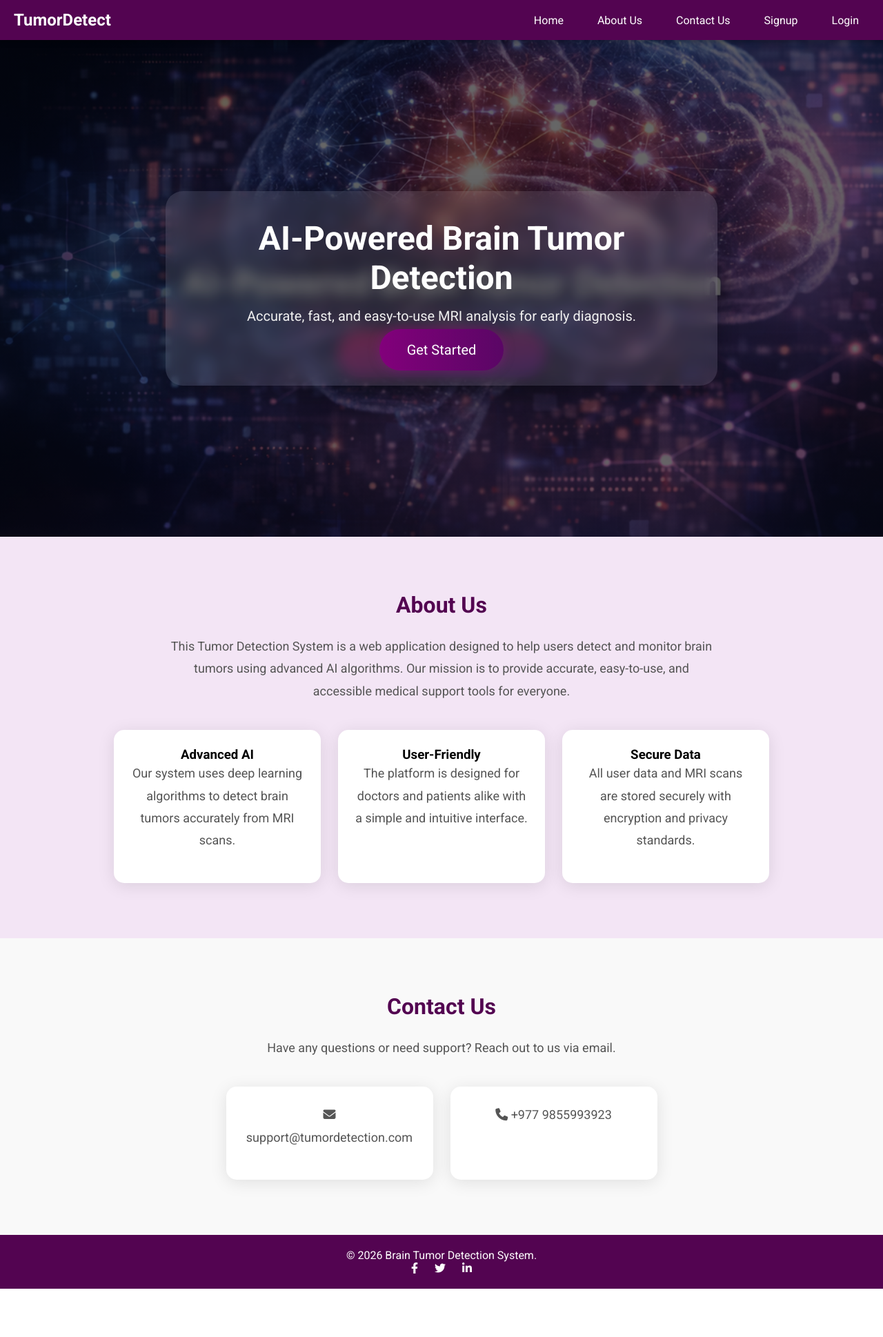
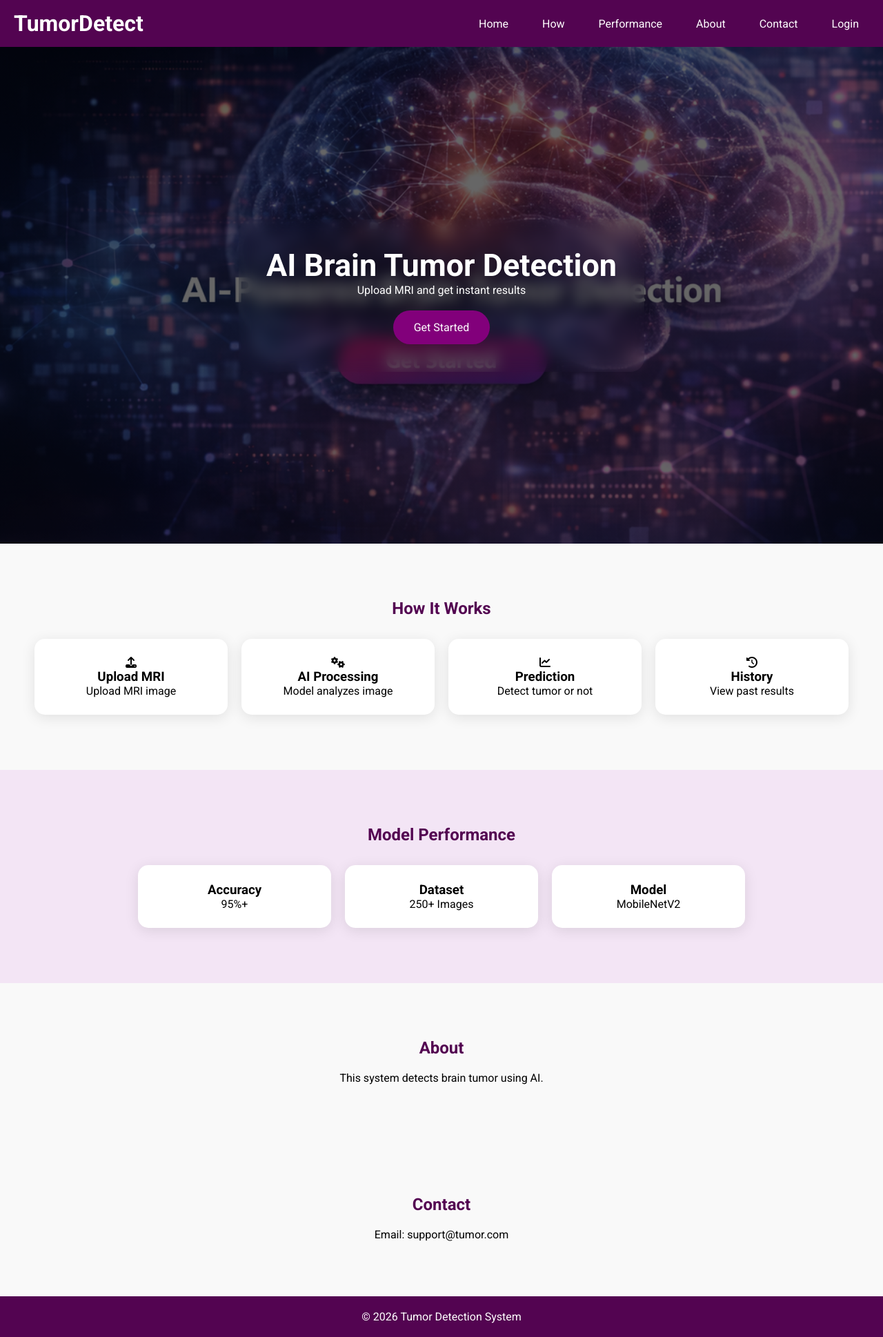
Before and after one commit to Khushbumandal2060/TumorDetect, a Flask app: page / in a window 1280 px wide. Shown: the whole page at 69% size. Before the commit the page ends 1868 px from the top, so only its background shows below. Run offline with Flask 3, Linux system fonts and the light colour scheme.

Commit message:
Refactor home.html layout and styles

```diff
--- a/backend/templates/home.html
+++ b/backend/templates/home.html
@@ -3,22 +3,25 @@
 
 <head>
     <title>Brain Tumor Detection Web Application</title>
+
+    <!-- Fonts & Icons -->
     <link rel="stylesheet" href="https://cdnjs.cloudflare.com/ajax/libs/font-awesome/6.4.0/css/all.min.css">
     <link href="https://fonts.googleapis.com/css2?family=Roboto:wght@400;700&display=swap" rel="stylesheet">
+
     <style>
-        /* Reset */
         * {
             margin: 0;
             padding: 0;
             box-sizing: border-box;
         }
 
+        html {
+            scroll-behavior: smooth;
+        }
+
         body {
             font-family: 'Roboto', Arial, sans-serif;
             background: #f9f9f9;
-            min-height: 100vh;
-            display: flex;
-            flex-direction: column;
         }
 
         a {
@@ -36,75 +39,50 @@
             position: sticky;
             top: 0;
             z-index: 1000;
-            box-shadow: 0 2px 8px rgba(0, 0, 0, 0.3);
         }
 
-        .navbar .brand h1 {
-            font-size: 24px;
-            font-weight: 700;
-        }
-
-        .navbar .nav-links a {
+        .nav-links a {
             color: white;
             margin-left: 15px;
             padding: 8px 15px;
             border-radius: 5px;
-            transition: all 0.3s;
+            transition: 0.3s;
         }
 
-        .navbar .nav-links a:hover {
+        .nav-links a:hover {
             background: #031145;
-            transform: translateY(-2px);
         }
 
-        /* Hero Section */
+        /* Hero */
         #home {
-            color: white;
             height: 90vh;
             display: flex;
             justify-content: center;
             align-items: center;
             text-align: center;
+            color: white;
             background: linear-gradient(rgba(0, 0, 0, 0.6), rgba(0, 0, 0, 0.6)),
-            url('{{ url_for('static', filename='images/brain_background3.png') }}') no-repeat center center;
+            url("{{ url_for('static', filename='images/brain_background3.png') }}") no-repeat center;
             background-size: cover;
         }
 
-        #home .hero-content {
-            background: rgba(255, 255, 255, 0.1);
-            padding: 40px 60px;
-            border-radius: 25px;
+        .hero-content {
+            padding: 40px;
+            border-radius: 20px;
             backdrop-filter: blur(10px);
-            box-shadow: 0 8px 30px rgba(0, 0, 0, 0.3);
-            max-width: 800px;
         }
 
-        #home .hero-content h2 {
-            font-size: 48px;
-            margin-bottom: 15px;
-            color: #fff;
+        .hero-content h2 {
+            font-size: 45px;
         }
 
-        #home .hero-content p {
-            font-size: 20px;
-            margin-bottom: 25px;
-            color: #f0f0f0;
-        }
-
-        #home .btn {
+        .btn {
+            background: #82007b;
             color: white;
-            background: linear-gradient(90deg, #82007b, #5a0665);
-            padding: 18px 40px;
+            padding: 15px 30px;
             border-radius: 50px;
-            font-size: 20px;
-            font-weight: 500;
-            transition: all 0.4s;
-            box-shadow: 0 0 15px rgba(130, 0, 123, 0.5);
-        }
-
-        #home .btn:hover {
-            box-shadow: 0 0 25px rgba(130, 0, 123, 0.8);
-            transform: translateY(-3px) scale(1.05);
+            display: inline-block;
+            margin-top: 20px;
         }
 
         /* Sections */
@@ -114,79 +92,36 @@
         }
 
         .section h2 {
-            margin-bottom: 25px;
             color: #530451;
-            font-size: 32px;
-        }
-
-        .section p {
-            max-width: 800px;
-            margin: 0 auto 20px;
-            line-height: 1.8;
-            color: #555;
-            font-size: 18px;
+            margin-bottom: 20px;
         }
 
         .card-section {
             display: flex;
             justify-content: center;
             flex-wrap: wrap;
-            gap: 25px;
-            margin-top: 40px;
+            gap: 20px;
+            margin-top: 30px;
         }
 
         .card {
             background: white;
+            padding: 25px;
+            width: 280px;
             border-radius: 15px;
-            box-shadow: 0 4px 25px rgba(0, 0, 0, 0.1);
-            padding: 25px;
-            width: 300px;
-            transition: transform 0.3s, box-shadow 0.3s;
+            box-shadow: 0 4px 20px rgba(0, 0, 0, 0.1);
+            transition: 0.3s;
         }
 
         .card:hover {
-            transform: translateY(-5px);
-            box-shadow: 0 6px 30px rgba(0, 0, 0, 0.2);
+            transform: translateY(-8px);
         }
 
-        /* Footer */
         footer {
             background: #530451;
             color: white;
+            padding: 20px;
             text-align: center;
-            padding: 20px 0;
-        }
-
-        footer .social i {
-            margin: 0 10px;
-            cursor: pointer;
-            transition: transform 0.3s;
-        }
-
-        footer .social i:hover {
-            transform: scale(1.2);
-            color: #ffdd57;
-        }
-
-        /* Responsive */
-        @media (max-width: 768px) {
-            #home .hero-content h2 {
-                font-size: 36px;
-            }
-
-            #home .hero-content p {
-                font-size: 16px;
-            }
-
-            #home .btn {
-                font-size: 18px;
-                padding: 15px 30px;
-            }
-
-            .card-section {
-                flex-direction: column;
-                align-items: center;
-            }
         }
     </style>
 </head>
@@ -195,80 +130,103 @@
 
     <!-- Navbar -->
     <div class="navbar">
-        <div class="brand">
-            <h1>TumorDetect</h1>
-        </div>
+        <h1>TumorDetect</h1>
         <div class="nav-links">
             <a href="#home">Home</a>
-            <a href="{{ url_for('aboutus') }}">About Us</a>
-            <a href="{{ url_for('contact') }}">Contact Us</a>
+            <a href="#how">How</a>
+            <a href="#performance">Performance</a>
+            <a href="#about">About</a>
+            <a href="#contact">Contact</a>
+
             {% if 'user_id' in session %}
             <a href="{{ url_for('dashboard') }}">Dashboard</a>
             <a href="{{ url_for('logout') }}">Logout</a>
             {% else %}
-            <a href="{{ url_for('signup') }}">Signup</a>
             <a href="{{ url_for('login') }}">Login</a>
             {% endif %}
         </div>
     </div>
 
-    <!-- Hero Section -->
+    <!-- Hero -->
     <div id="home">
         <div class="hero-content">
-            <h2>AI-Powered Brain Tumor Detection</h2>
-            <p>Accurate, fast, and easy-to-use MRI analysis for early diagnosis.</p>
+            <h2>AI Brain Tumor Detection</h2>
+            <p>Upload MRI and get instant results</p>
+
             {% if 'user_id' not in session %}
             <a href="{{ url_for('signup') }}" class="btn">Get Started</a>
             {% endif %}
         </div>
     </div>
 
-    <!-- About Us Section -->
-    <div id="about" class="section" style="background:#f3e5f5;">
-        <h2>About Us</h2>
-        <p>
-            This Tumor Detection System is a web application designed to help users detect and monitor brain tumors
-            using advanced AI algorithms. Our mission is to provide accurate, easy-to-use, and accessible medical
-            support tools for everyone.
-        </p>
+    <!-- How It Works -->
+    <div id="how" class="section">
+        <h2>How It Works</h2>
+
         <div class="card-section">
             <div class="card">
-                <h3>Advanced AI</h3>
-                <p>Our system uses deep learning algorithms to detect brain tumors accurately from MRI scans.</p>
+                <i class="fa fa-upload"></i>
+                <h3>Upload MRI</h3>
+                <p>Upload MRI image</p>
             </div>
+
             <div class="card">
-                <h3>User-Friendly</h3>
-                <p>The platform is designed for doctors and patients alike with a simple and intuitive interface.</p>
+                <i class="fa fa-cogs"></i>
+                <h3>AI Processing</h3>
+                <p>Model analyzes image</p>
             </div>
+
             <div class="card">
-                <h3>Secure Data</h3>
-                <p>All user data and MRI scans are stored securely with encryption and privacy standards.</p>
+                <i class="fa fa-chart-line"></i>
+                <h3>Prediction</h3>
+                <p>Detect tumor or not</p>
+            </div>
+
+            <div class="card">
+                <i class="fa fa-history"></i>
+                <h3>History</h3>
+                <p>View past results</p>
             </div>
         </div>
     </div>
 
-    <!-- Contact Section -->
-    <div id="contact" class="section">
-        <h2>Contact Us</h2>
-        <p>Have any questions or need support? Reach out to us via email.</p>
+    <!-- Performance -->
+    <div id="performance" class="section" style="background:#f3e5f5;">
+        <h2>Model Performance</h2>
+
         <div class="card-section">
             <div class="card">
-                <p><i class="fa fa-envelope"></i> support@tumordetection.com</p>
+                <h3>Accuracy</h3>
+                <p>95%+</p>
             </div>
+
             <div class="card">
-                <p><i class="fa fa-phone"></i> +977 9855993923</p>
+                <h3>Dataset</h3>
+                <p>250+ Images</p>
+            </div>
+
+            <div class="card">
+                <h3>Model</h3>
+                <p>MobileNetV2</p>
             </div>
         </div>
     </div>
 
+    <!-- About -->
+    <div id="about" class="section">
+        <h2>About</h2>
+        <p>This system detects brain tumor using AI.</p>
+    </div>
+
+    <!-- Contact -->
+    <div id="contact" class="section">
+        <h2>Contact</h2>
+        <p>Email: support@tumor.com</p>
+    </div>
+
     <!-- Footer -->
     <footer>
-        &copy; 2026 Brain Tumor Detection System.
-        <div class="social">
-            <i class="fab fa-facebook-f"></i>
-            <i class="fab fa-twitter"></i>
-            <i class="fab fa-linkedin-in"></i>
-        </div>
+        © 2026 Tumor Detection System
     </footer>
 
 </body>
```
